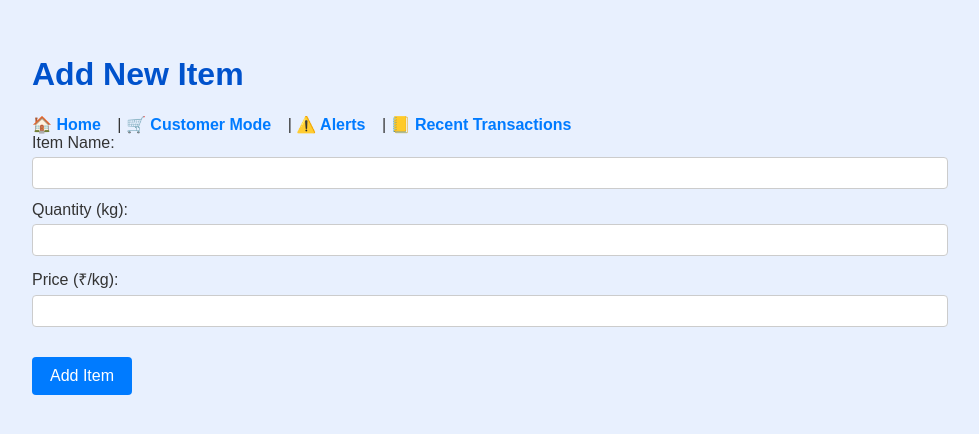
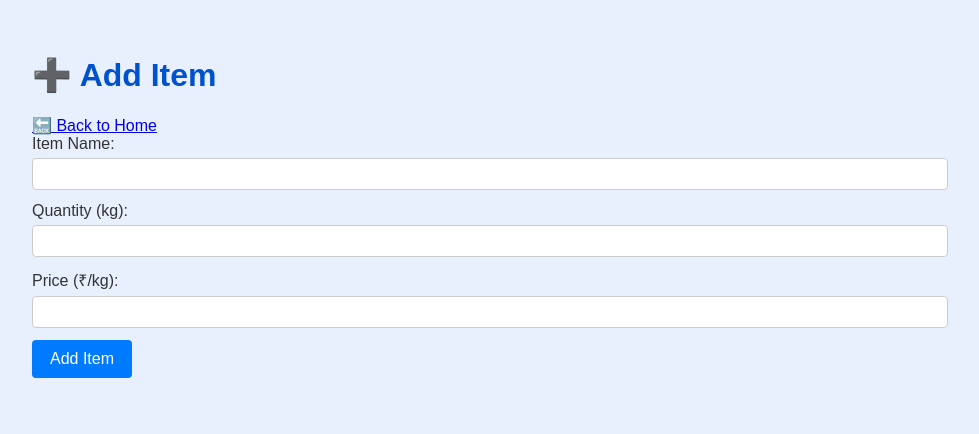
Before and after one commit to Deepika-bethi/smart-inventory, a Flask app: page /add in a window 1280 px wide. Shown: the top 434 px of the page, without its empty margins (158-1137 px from the left). Run offline with Flask 3, Linux system fonts and the light colour scheme.

Commit message:
feat: add form to add new items with quantity and price input in add_items.html

```diff
--- a/templates/add_items.html
+++ b/templates/add_items.html
@@ -1,27 +1,23 @@
 <!DOCTYPE html>
 <html lang="en">
 <head>
-    <meta charset="UTF-8" />
-    <title>Add Item - Smart Inventory</title>
-    <link rel="stylesheet" href="{{ url_for('static', filename='style.css') }}" />
+    <meta charset="UTF-8">
+    <title>Add Item</title>
+    <link rel="stylesheet" href="{{ url_for('static', filename='style.css') }}">
 </head>
 <body>
-    <h1>Add New Item</h1>
-    <nav>
-        <a href="{{ url_for('index') }}">🏠 Home</a> |
-        <a href="{{ url_for('purchase') }}">🛒 Customer Mode</a> |
-        <a href="{{ url_for('alerts') }}">⚠️ Alerts</a> |
-        <a href="{{ url_for('recent_transactions') }}">📒 Recent Transactions</a>
-    </nav>
-
-    <form method="POST" action="{{ url_for('add_item') }}">
-        <label>Item Name:</label><br />
-        <input type="text" name="name" required /><br />
-        <label>Quantity (kg):</label><br />
-        <input type="number" step="0.01" name="quantity" required /><br />
-        <label>Price (₹/kg):</label><br />
-        <input type="number" step="0.01" name="price" required /><br /><br />
-        <button type="submit">Add Item</button>
-    </form>
+    <div class="container">
+        <h1>➕ Add Item</h1>
+        <a href="{{ url_for('index') }}">🔙 Back to Home</a>
+        <form method="POST">
+            <label>Item Name:</label>
+            <input type="text" name="name" required><br>
+            <label>Quantity (kg):</label>
+            <input type="number" step="0.01" name="quantity" required><br>
+            <label>Price (₹/kg):</label>
+            <input type="number" step="0.01" name="price" required><br>
+            <button type="submit">Add Item</button>
+        </form>
+    </div>
 </body>
 </html>
```
